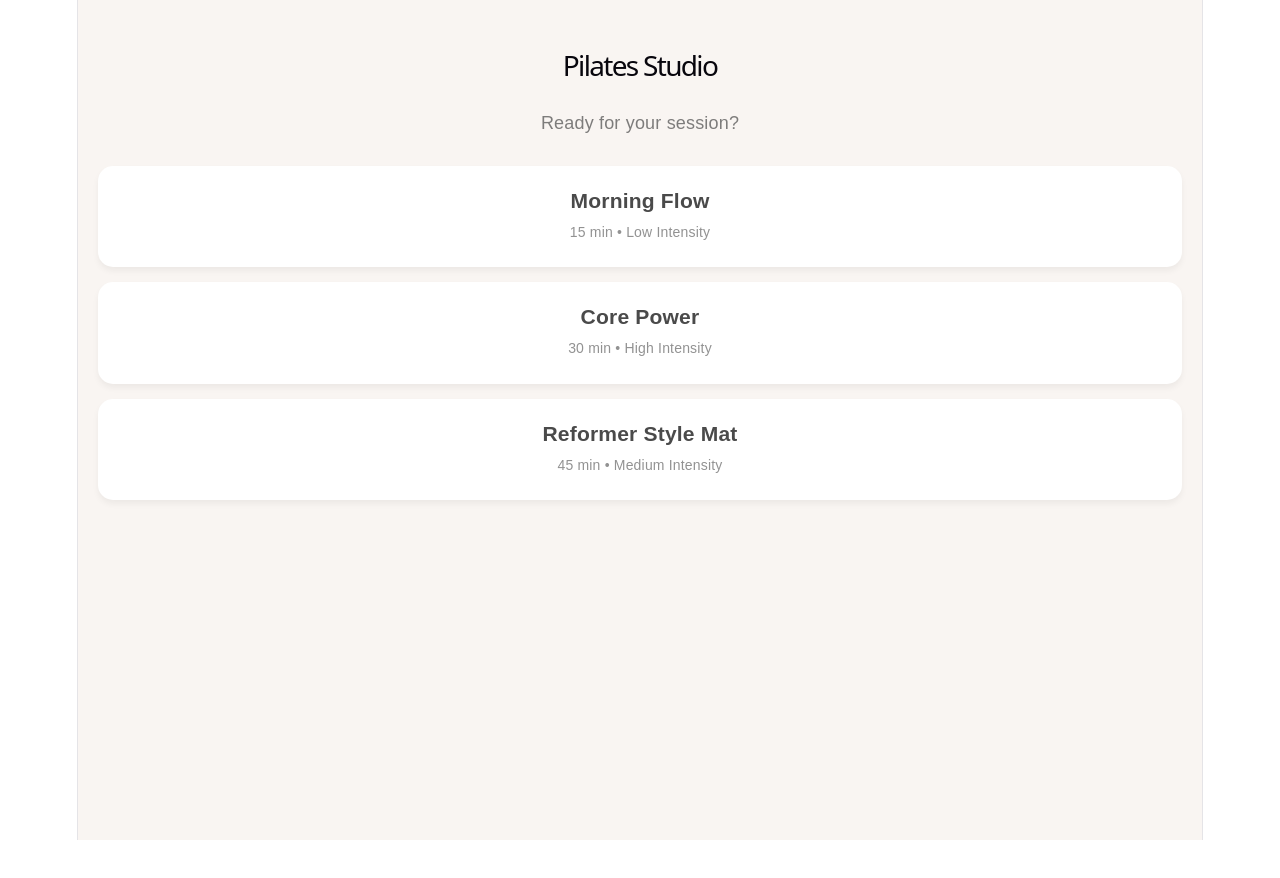
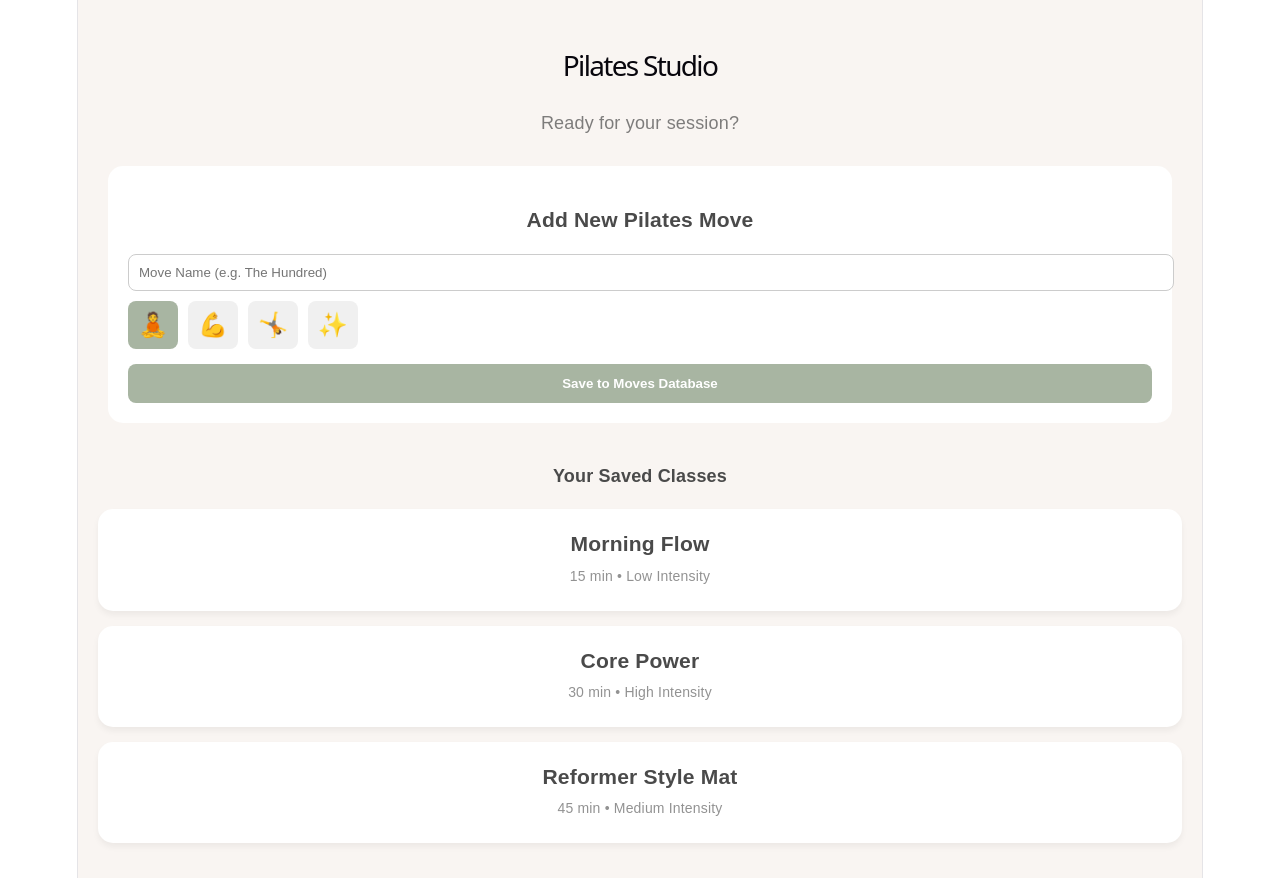
Before and after one commit to moreiseesecurity/Pilates, a React (Vite) app in the folder pilates-app/: page / in a window 1280 px wide. Before the commit the page ends 840 px from the top, so only its background shows below. Built offline with nearby package versions, Linux system fonts and the light colour scheme.

Commit message:
Add Move

```diff
--- a/pilates-app/src/App.tsx
+++ b/pilates-app/src/App.tsx
@@ -1,4 +1,5 @@
 import { useState } from 'react'
+import MoveLibrary from './MoveLibrary' // Fixed the path here
 
 function App() {
   const [activeRoutine, setActiveRoutine] = useState<string | null>(null);
@@ -23,6 +24,14 @@ function App() {
       </header>
 
       <main>
+        {/* --- ADD THIS NEW SECTION BELOW --- */}
+        <MoveLibrary />
+
+        <div style={{ margin: '40px 0 20px 0', fontWeight: 'bold', fontSize: '18px' }}>
+          Your Saved Classes
+        </div>
+        {/* ---------------------------------- */}
+
         {routines.map((r) => (
           <div
             key={r.id}
@@ -53,10 +62,11 @@ function App() {
           right: '20px',
           background: '#a8b5a2',
           color: 'white',
-          padding: 'env(safe-area-inset-top) 15px env(safe-area-inset-bottom) 15px',
+          padding: '15px', // Use standard padding here if safe-area is in index.html
           borderRadius: '12px',
           textAlign: 'center',
-          fontWeight: 'bold'
+          fontWeight: 'bold',
+          boxShadow: '0 10px 20px rgba(0,0,0,0.1)'
         }}>
           Starting {activeRoutine}...
         </div>
--- /dev/null
+++ b/pilates-app/src/MoveLibrary.tsx
@@ -0,0 +1,53 @@
+import { useState } from 'react';
+
+export default function MoveLibrary() {
+  const [name, setName] = useState('');
+  const [icon, setIcon] = useState('🧘'); // Default icon
+
+  const handleSaveMove = () => {
+    if (!name) return alert("Please enter a move name");
+
+    // For now, we'll log it. Later, this is where the Supabase 'insert' goes.
+    console.log("Saving Move:", { name, icon });
+
+    alert(`${name} added to library!`);
+    setName(''); // Clear form
+  };
+
+  return (
+    <div style={{ padding: '20px', background: 'white', borderRadius: '15px', margin: '10px' }}>
+      <h3>Add New Pilates Move</h3>
+
+      <input
+        type="text"
+        placeholder="Move Name (e.g. The Hundred)"
+        value={name}
+        onChange={(e) => setName(e.target.value)}
+        style={{ width: '100%', padding: '10px', marginBottom: '10px', borderRadius: '8px', border: '1px solid #ccc' }}
+      />
+
+      <div style={{ display: 'flex', gap: '10px', marginBottom: '15px' }}>
+        {['🧘', '💪', '🤸', '✨'].map(emoji => (
+          <button
+            key={emoji}
+            onClick={() => setIcon(emoji)}
+            style={{
+              fontSize: '24px',
+              background: icon === emoji ? '#a8b5a2' : '#f0f0f0',
+              border: 'none', borderRadius: '8px', padding: '10px'
+            }}
+          >
+            {emoji}
+          </button>
+        ))}
+      </div>
+
+      <button
+        onClick={handleSaveMove}
+        style={{ width: '100%', background: '#a8b5a2', color: 'white', padding: '12px', border: 'none', borderRadius: '8px', fontWeight: 'bold' }}
+      >
+        Save to Moves Database
+      </button>
+    </div>
+  );
+}
```
